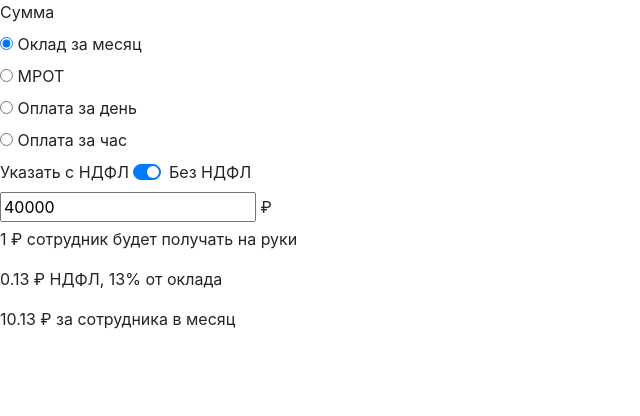
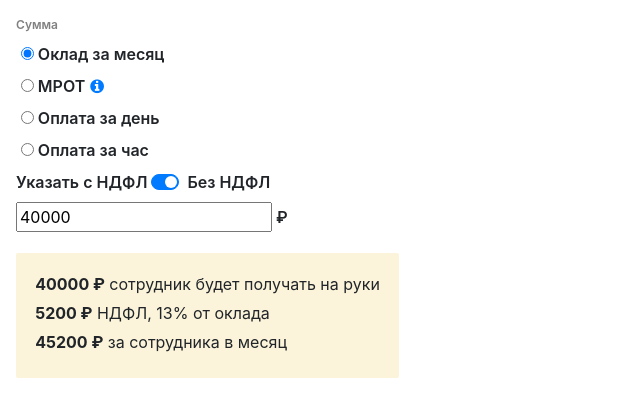
Before and after one commit to kenar88/test-control, a React (Create React App) app: page / in a window 1280 px wide. Shown: the top 416 px of the page, without its empty margins (0-640 px from the left). Built offline with nearby package versions, Linux system fonts and the light colour scheme.

Commit message:
feat: styling and tooltip container added

```diff
--- a/public/index.html
+++ b/public/index.html
@@ -8,6 +8,7 @@
       name="description"
       content="Web site created using create-react-app"
     />
+    <link rel="stylesheet" href="https://maxcdn.bootstrapcdn.com/font-awesome/4.4.0/css/font-awesome.min.css">
     <title>Test controll form</title>
   </head>
   <body>
--- a/src/App.js
+++ b/src/App.js
@@ -6,14 +6,16 @@ import InfoBlock from './components/InfoBlock';
 
 function App(props) {
   const paymentType = props.form.control === undefined ? null : props.form.control.values.paymentType;
-
+  console.log(props.form)
   return (
-    <div>
-      <PaymentForm />
+    <React.Fragment>
+      <div className='form-container'>
+        <PaymentForm />
+      </div>
       {paymentType === 'perMonth' ?
-        <InfoBlock tax={props.tax} sum={1} isTaxed={true}/>
+        <InfoBlock tax={13} sum={40000} isTaxed={true}/>
         : ''}
-    </div>
+    </React.Fragment>
   );
 }
 
--- a/src/components/Form.js
+++ b/src/components/Form.js
@@ -1,27 +1,29 @@
 import React from 'react';
 import { Field, reduxForm } from 'redux-form';
 
-import renderSwitchCheckField from './Switch';
+import renderSwitchCheckField from './form/Switch';
+import InfoCircle from './form/InfoCircle';
 
 const Form = () => {
   return (
-    <div>
-    <label>Сумма</label>
+    <React.Fragment>
+    <label className='form-container__label form-container__label_gray'>Сумма</label>
       <form>
-        <div>
-          <label style={{display: 'block'}}>
+        <div className='form-container__radio'>
+          <label className='form-container__label'>
             <Field name='paymentType' component='input' type='radio' value='perMonth' />{' '}
             Оклад за месяц
           </label>
-          <label style={{display: 'block'}}>
+          <label className='form-container__label'>
             <Field name='paymentType' component='input' type='radio' value='defaultPay' />{' '}
             МРОТ
+            <InfoCircle />
           </label>
-          <label style={{display: 'block'}}>
+          <label className='form-container__label'>
             <Field name='paymentType' component='input' type='radio' value='perDay' />{' '}
             Оплата за день
           </label>
-          <label style={{display: 'block'}}>
+          <label className='form-container__label'>
             <Field name='paymentType' component='input' type='radio' value='perHour' />{' '}
             Оплата за час
           </label>
@@ -34,7 +36,7 @@ const Form = () => {
           <label>₽</label>
         </div>
       </form>
-    </div>
+    </React.Fragment>
   );
 }
 
--- a/src/components/InfoBlock.js
+++ b/src/components/InfoBlock.js
@@ -3,12 +3,13 @@ import React from 'react';
 const InfoBlock = (props) => {
   const { tax, sum, isTaxed } = props;
   const getPayroll = (initialPay, curentTax, taxed) => {
-    const calculatedTax = (Number(initialPay) * curentTax / 100).toFixed(2);
+    const calculatedTax = +(Number(initialPay) * Number(curentTax) / 100).toFixed();
     const payroll = {
       employeePayment: initialPay - calculatedTax,
       tax: calculatedTax,
       totalSum: initialPay,
     }
+    console.log(initialPay, calculatedTax)
     if (taxed) {
       payroll.employeePayment = initialPay;
       payroll.totalSum = initialPay + calculatedTax;
@@ -19,10 +20,10 @@ const InfoBlock = (props) => {
   const payroll = getPayroll(sum, tax, isTaxed);
 
   return (
-    <div>
-      <p>{`${payroll.employeePayment} ₽`} сотрудник будет получать на руки</p>
-      <p>{`${payroll.tax} ₽`} НДФЛ, 13% от оклада</p>
-      <p>{`${payroll.totalSum} ₽`} за сотрудника в месяц</p>
+    <div className='info-container'>
+      <p><b>{`${payroll.employeePayment} ₽`}</b> сотрудник будет получать на руки</p>
+      <p><b>{`${payroll.tax} ₽`}</b> НДФЛ, 13% от оклада</p>
+      <p><b>{`${payroll.totalSum} ₽`}</b> за сотрудника в месяц</p>
     </div>
   );
 }
--- /dev/null
+++ b/src/components/form/InfoCircle.js
@@ -0,0 +1,9 @@
+import React from 'react';
+
+const InfoCircle = (props) => {
+  return (
+    <i className="fa fa-info-circle fa_custom fa-1x"></i>
+  )
+}
+
+export default InfoCircle;
--- a/src/styles/index.scss
+++ b/src/styles/index.scss
@@ -1 +1,38 @@
+$base-margin: 1em;
+
+.form-container {
+  margin: $base-margin;
+  font-weight: 600;
+}
+
+.form-container__label {
+  display: block;
+}
+
+.form-container__label_gray {
+  font-size: 12px;
+  color: gray;
+}
+
+.form-container__radio {
+  margin: 0.3em;
+}
+
+.info-container {
+  width: max-content;
+  margin: $base-margin;
+  padding: 1.2em;
+  background-color: #fbf4da;
+  border-radius: 2px;
+}
+
+.info-container > p {
+  margin-bottom: 0.3em;
+}
+
+.fa_custom {
+  padding-left: 5px;
+  color: #007bff;
+}
+
 @import '~bootstrap/scss/bootstrap.scss';
```
Also changed, not shown: src/components/form/Switch.js (renamed from src/components/Switch.js).
